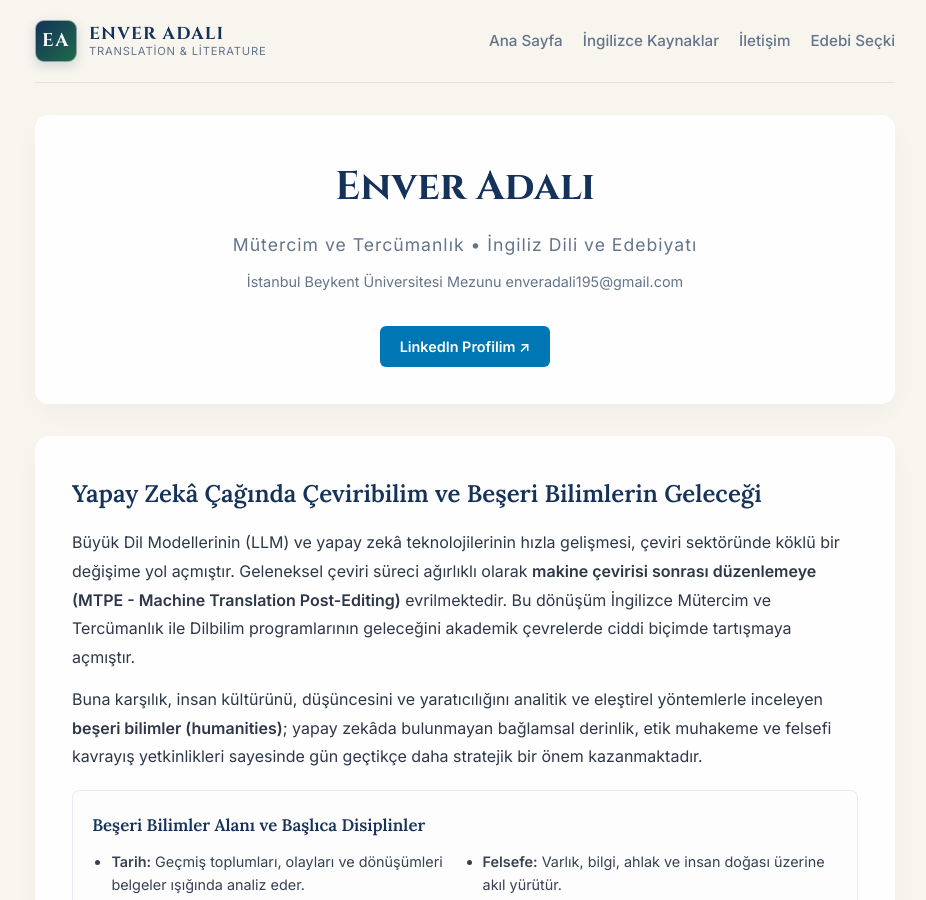
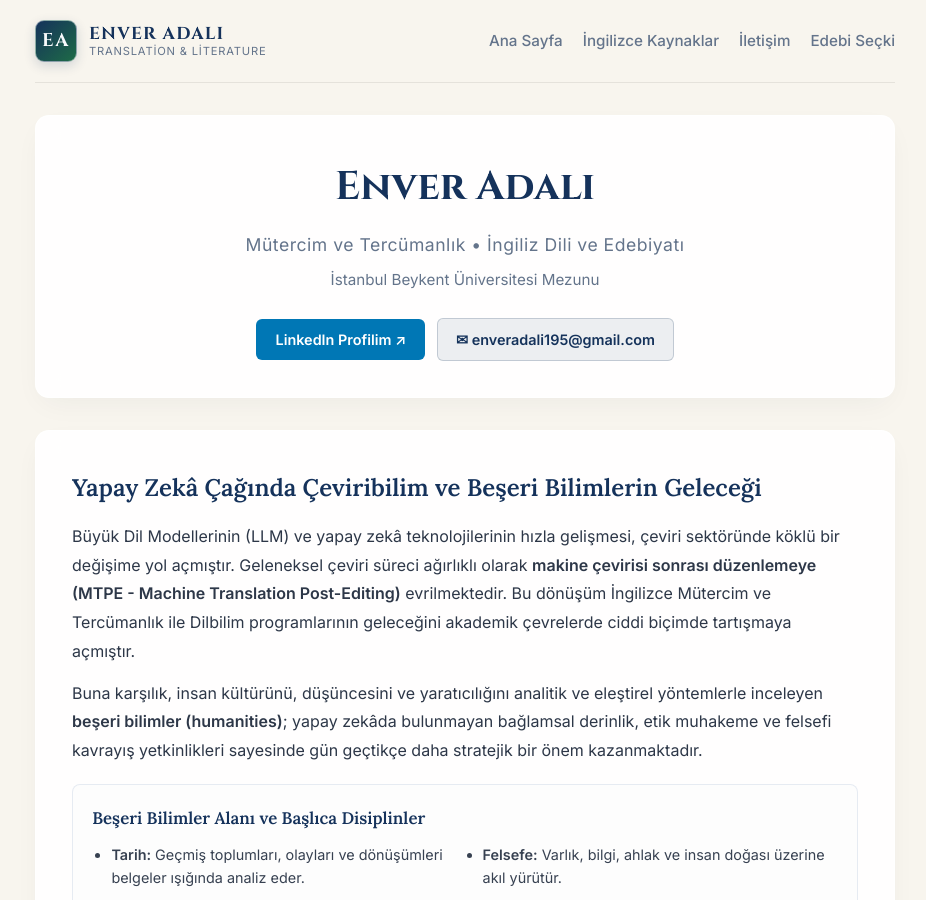
Before and after one commit to adalienver/adalienver.github.io, a Jekyll site: the page built from index.md, in a window 1280 px wide and 900 px high. Shown: the whole window, without its empty margins (175-1101 px from the left). Built offline with Jekyll 4.4.1, drawn with Linux system fonts in a browser that asks for light colours.

Commit message:
Update index.md

```diff
--- a/index.md
+++ b/index.md
@@ -6,15 +6,20 @@ title: Ana Sayfa
 <!-- PROFİL KARTI -->
 <div class="card" style="text-align: center; border-bottom: 3px solid var(--primary);">
   <h1 style="font-family: 'Cinzel', serif; font-size: 2.5rem; color: var(--primary); margin-bottom: 0.5rem;">Enver Adalı</h1>
-  <p style="color: var(--muted); margin: 0; font-size: 1.1rem; letter-spacing: 1px;">
+  <p style="color: var(--muted); margin: 0; font-size: 1.1rem; letter-spacing: 0.5px;">
     Mütercim ve Tercümanlık • İngiliz Dili ve Edebiyatı
   </p>
-  <p style="color: var(--muted); font-size: 0.9rem; margin-top: 0.5rem;">
-    İstanbul Beykent Üniversitesi Mezunu enveradali195@gmail.com
+  <p style="color: var(--muted); font-size: 0.95rem; margin-top: 0.4rem;">
+    İstanbul Beykent Üniversitesi Mezunu
   </p>
-  <div style="margin-top: 1.5rem;">
-    <a href="{{ site.linkedin_url }}" target="_blank" rel="noopener noreferrer" class="btn-linkedin">
+
+  <!-- ETKİLEŞİM BUTONLARI (LINKEDIN & E-POSTA) -->
+  <div style="margin-top: 1.5rem; display: flex; justify-content: center; align-items: center; gap: 0.75rem; flex-wrap: wrap;">
+    <a href="{{ site.linkedin_url }}" target="_blank" rel="noopener noreferrer" class="btn-linkedin" style="margin-top: 0;">
       LinkedIn Profilim ↗
+    </a>
+    <a href="mailto:enveradali195@gmail.com" class="btn-email" style="display: inline-flex; align-items: center; gap: 0.5rem; background: rgba(21, 50, 91, 0.08); color: var(--primary) !important; padding: 0.5rem 1.1rem; border-radius: 6px; text-decoration: none; font-size: 0.9rem; font-weight: 600; border: 1px solid rgba(21, 50, 91, 0.2); transition: all 0.2s ease;">
+      ✉ enveradali195@gmail.com
     </a>
   </div>
 </div>
```
